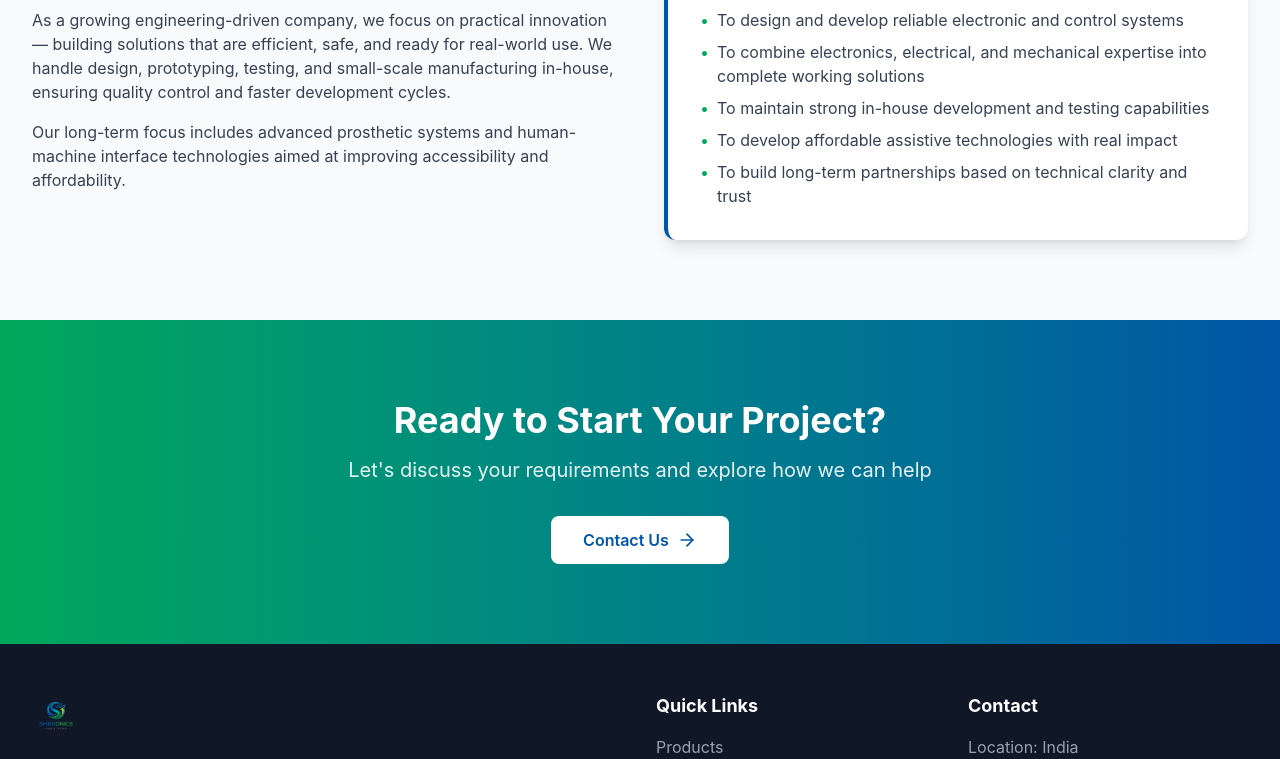
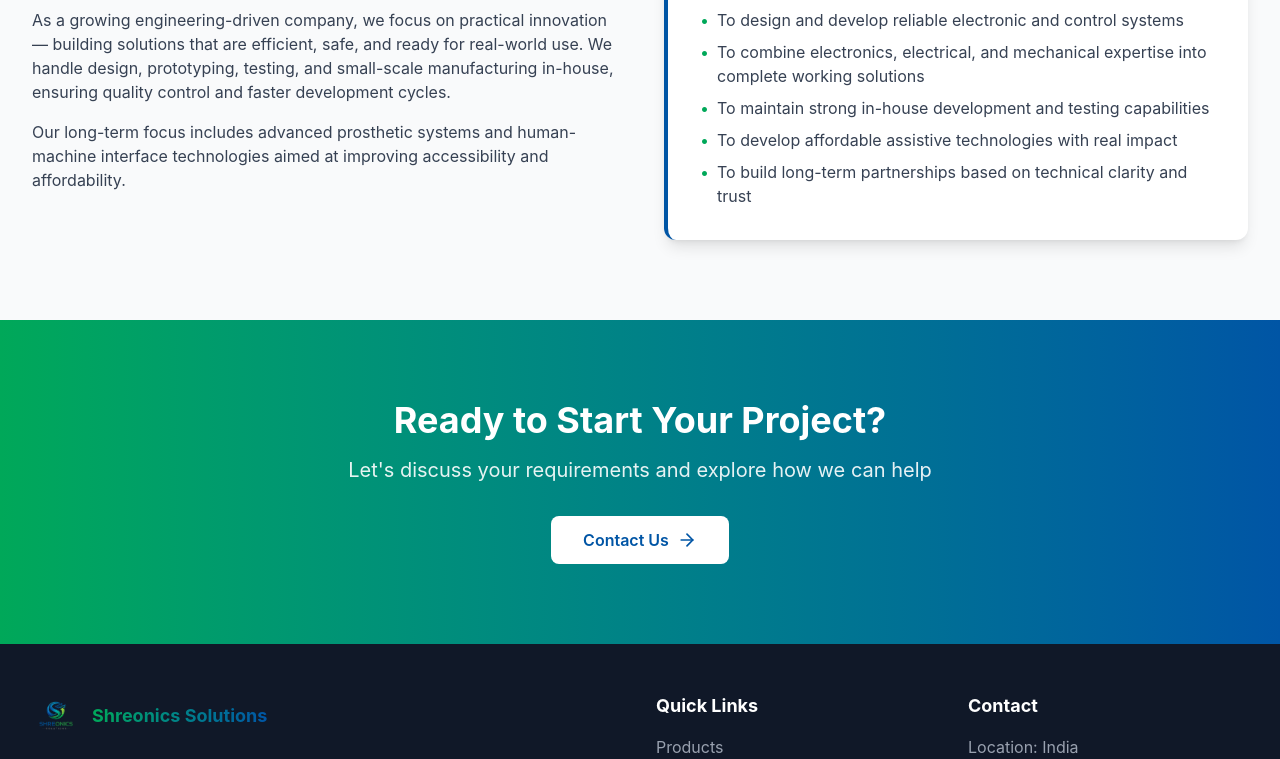
Before and after one commit to perikalasudarshan/Shreonics, a React (Vite) app: page /#/ in a window 1280 px wide. Shown: the part 2000-2759 px from the top of the page. Built offline with nearby package versions, Linux system fonts and the light colour scheme.

Commit message:
updated footer

```diff
--- a/src/app/components/Layout.tsx
+++ b/src/app/components/Layout.tsx
@@ -31,8 +31,11 @@ export function Layout() {
         <div className="max-w-7xl mx-auto px-4 sm:px-6 lg:px-8">
           <div className="flex justify-between items-center h-20">
             {/* Logo */}
-            <Link to="/" className="flex items-center">
+            <Link to="/" className="flex items-center gap-3">
               <img src={logo} alt="Shreonics Solutions" className="h-16 w-auto" />
+              <span className="text-xl font-bold bg-gradient-to-r from-[#00a859] to-[#0055a5] bg-clip-text text-transparent hidden sm:inline">
+                Shreonics Solutions
+              </span>
             </Link>
 
             {/* Desktop Navigation */}
@@ -97,8 +100,13 @@ export function Layout() {
         <div className="max-w-7xl mx-auto px-4 sm:px-6 lg:px-8">
           <div className="grid grid-cols-1 md:grid-cols-4 gap-8">
             <div className="md:col-span-2">
-              <Link to="/" className="flex items-center mb-4">
+              <Link to="/" className="flex items-center gap-3 mb-4">
                 <img src={logo} alt="Shreonics Solutions" className="h-12 w-auto" />
+                <div>
+                  <div className="text-lg font-bold bg-gradient-to-r from-[#00a859] to-[#0055a5] bg-clip-text text-transparent">
+                    Shreonics Solutions
+                  </div>
+                </div>
               </Link>
               <p className="text-gray-400 max-w-md">
                 Engineering practical electronics & assistive systems. Focused on embedded systems, power electronics, robotics, and prosthetic technology.
```
